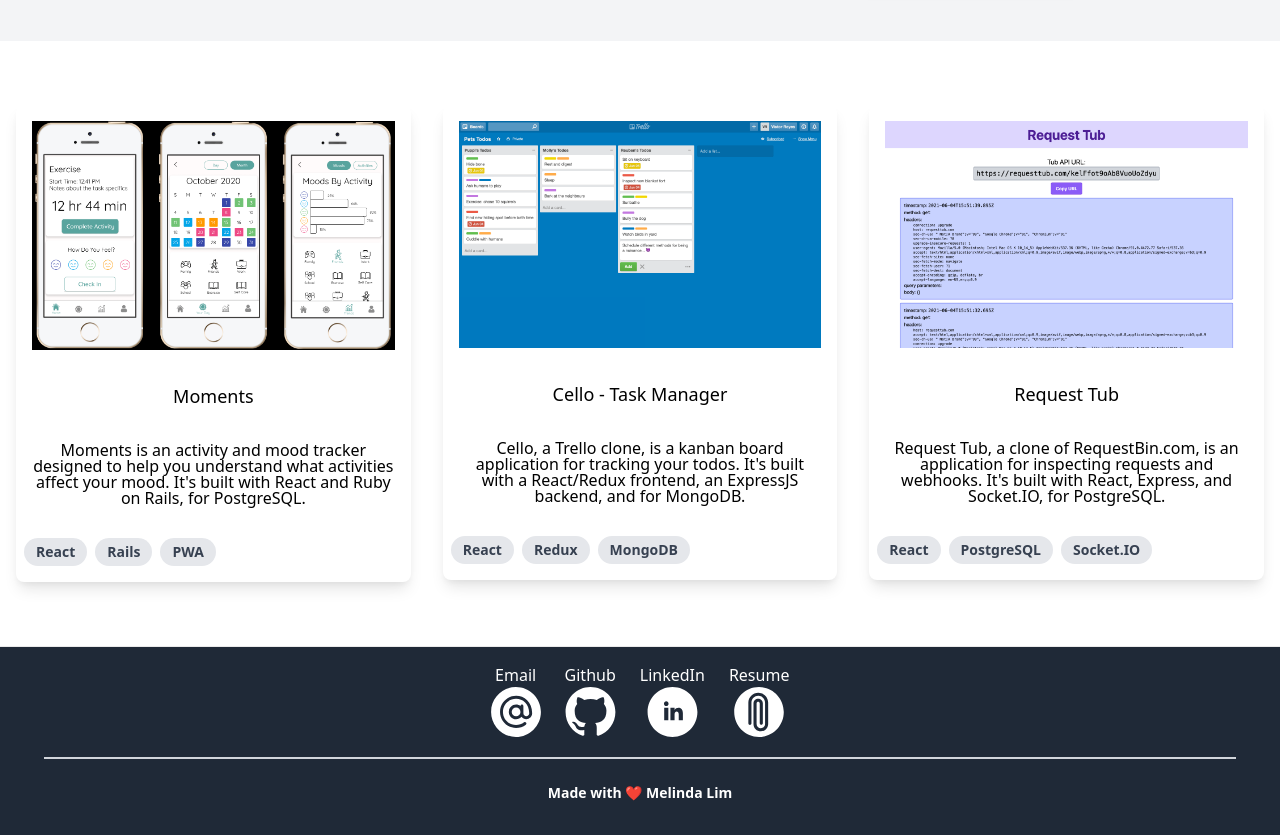
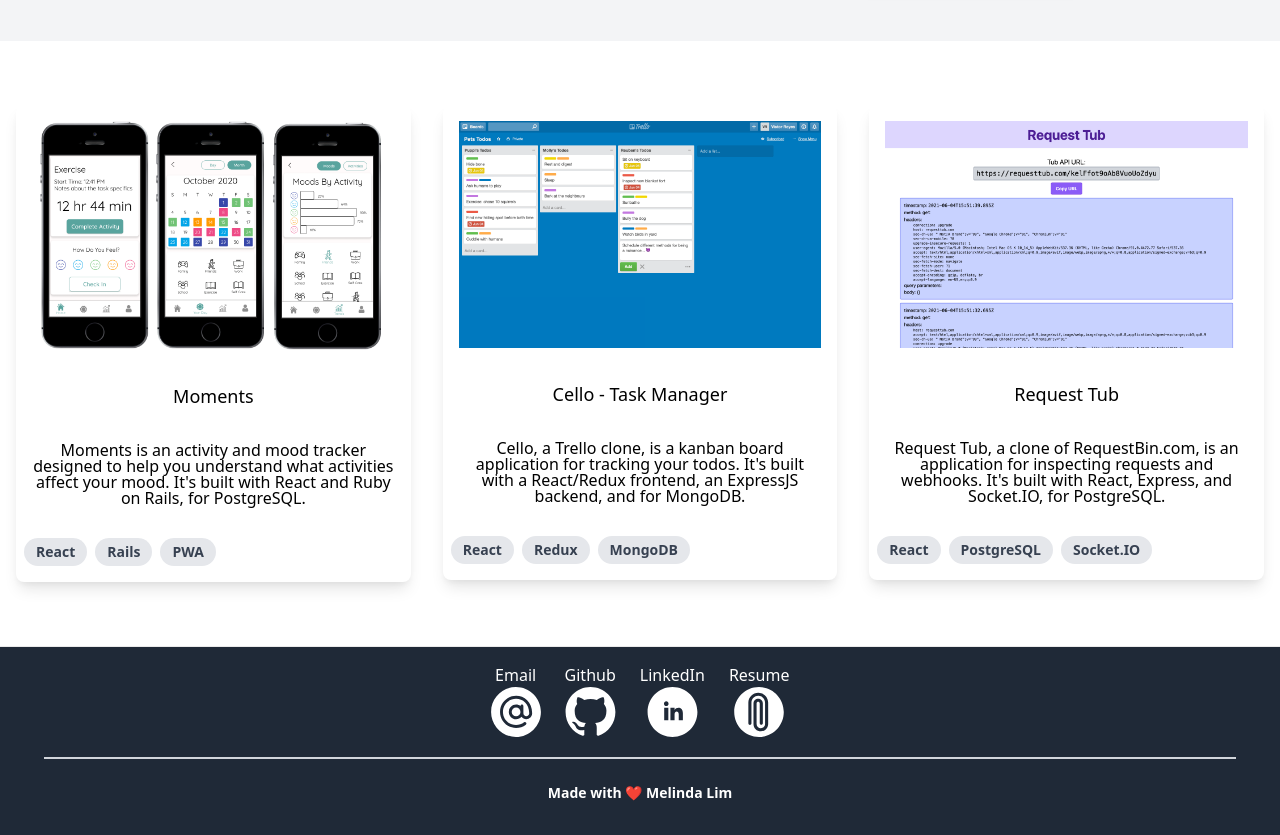
Before and after one commit to melinda-hl-lim/mhlim.com, a Next.js app: page / in a window 1280 px wide. Shown: the part 1240-2075 px from the top of the page. Built offline with nearby package versions, Linux system fonts and the light colour scheme.

Commit message:
Replace Moments screenshot from black bg to white bg

```diff
--- a/components/home/OtherProjects.js
+++ b/components/home/OtherProjects.js
@@ -4,7 +4,7 @@ export default function OtherProjects() {
   const projects = [
     {
       title: 'Moments',
-      image: '/assets/images/moments_screenshots.png',
+      image: '/assets/images/moments_screenshots_2.png',
       description: 'Moments is an activity and mood tracker designed to help you understand what activities affect your mood. It\'s built with React and Ruby on Rails, for PostgreSQL. ',
       url: 'https://github.com/melinda-hl-lim/moments-react',
       tags: ['React', 'Rails', 'PWA'],
```
Also changed, not shown: public/assets/images/moments_screenshots_2.png (added).
